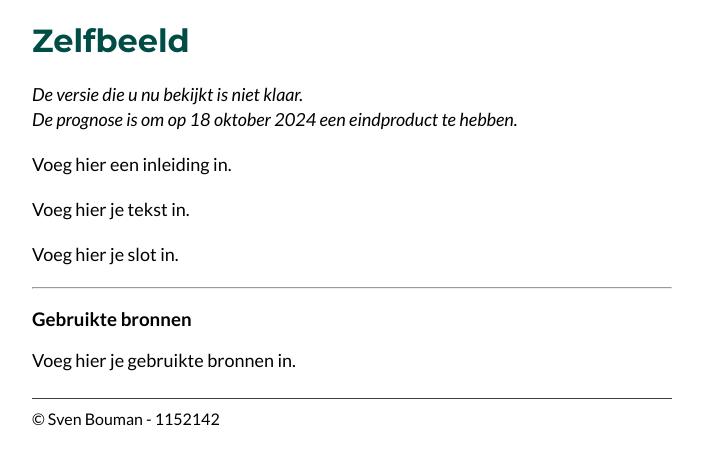
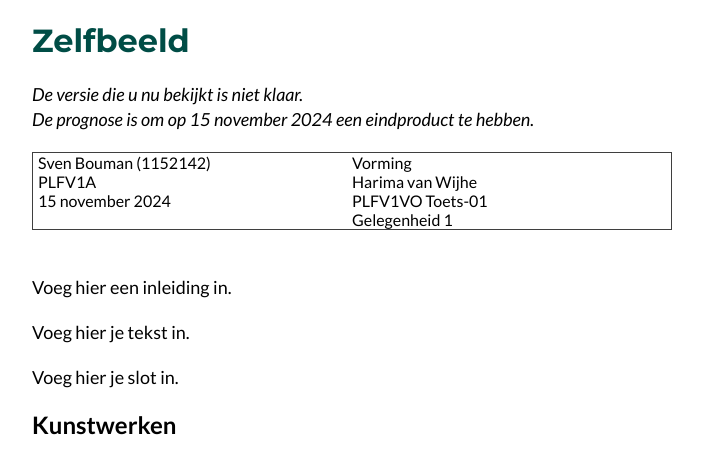
Before and after one commit to kevin-51/bronnen, a Jekyll site: the page built from hsleiden/lu-opdrachten/plfv1/vorming/toets-1.md, in a window 1280 px wide. Shown: the top 457 px of the page, without its empty margins (288-991 px from the left). Built offline with Jekyll 4.4.1, drawn with Linux system fonts in a browser that asks for light colours; grey boxes are pictures that could not be loaded.

Commit message:
Update toets-1.md

```diff
--- a/hsleiden/lu-opdrachten/plfv1/vorming/toets-1.md
+++ b/hsleiden/lu-opdrachten/plfv1/vorming/toets-1.md
@@ -4,7 +4,17 @@
 permalink: /hsleiden-lu/plfv1vo-toets1/
 ---
 <!--Zelfbeeld-->
-*De versie die u nu bekijkt is niet klaar. <br>De prognose is om op 18 oktober 2024 een eindproduct te hebben.*
+*De versie die u nu bekijkt is niet klaar. <br>De prognose is om op 15 november 2024 een eindproduct te hebben.*
+
+<div class="row" style="border: 1px solid #3f3f3f;padding: 0px 5px">
+    <div class="column">
+        <t>Sven Bouman (1152142)<br>PLFV1A<br>15 november 2024</t>
+    </div>
+    <div class="column">
+        <t>Vorming<br>Harima van Wijhe<br>PLFV1VO Toets-01<br>Gelegenheid 1</t>
+    </div>
+</div><br>
+
 
 <!--
 TO DO
@@ -25,6 +35,12 @@
 
 Voeg hier je slot in.
 
+## Kunstwerken
+
+<iframe style="border-radius:12px" src="https://open.spotify.com/embed/album/0F0Fsao0H2ceIQdzGNTkrP?utm_source=generator" width="100%" height="152" frameBorder="0" allowfullscreen="" allow="autoplay; clipboard-write; encrypted-media; fullscreen; picture-in-picture" loading="lazy"></iframe>
+
+<iframe style="border-radius:12px" src="https://open.spotify.com/embed/track/6qpmH5ijUjGGKB0ZcJUzwh?utm_source=generator" width="100%" height="152" frameBorder="0" allowfullscreen="" allow="autoplay; clipboard-write; encrypted-media; fullscreen; picture-in-picture" loading="lazy"></iframe>
+
 ---
 ### Gebruikte bronnen
 Voeg hier je gebruikte bronnen in.
```
